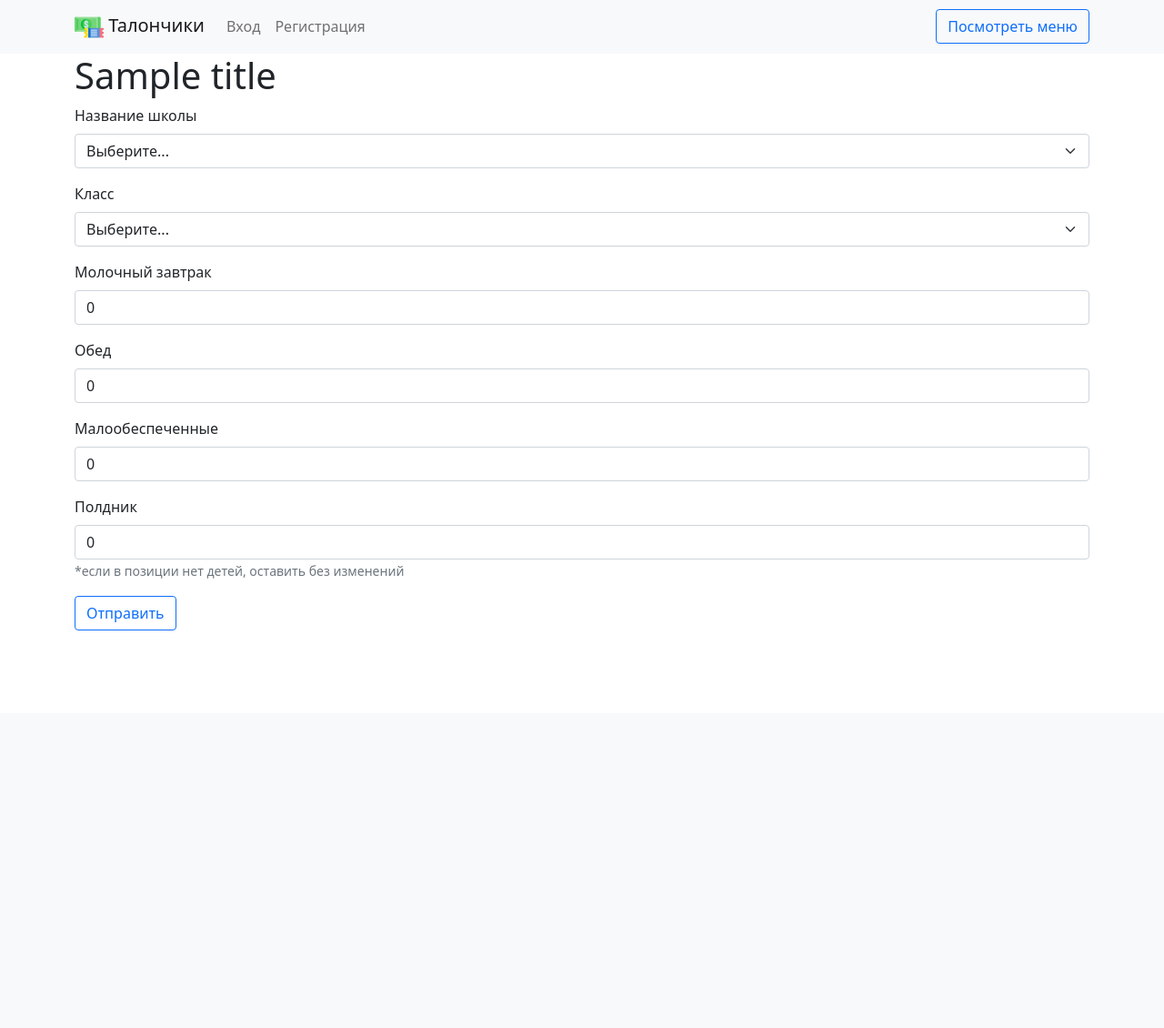
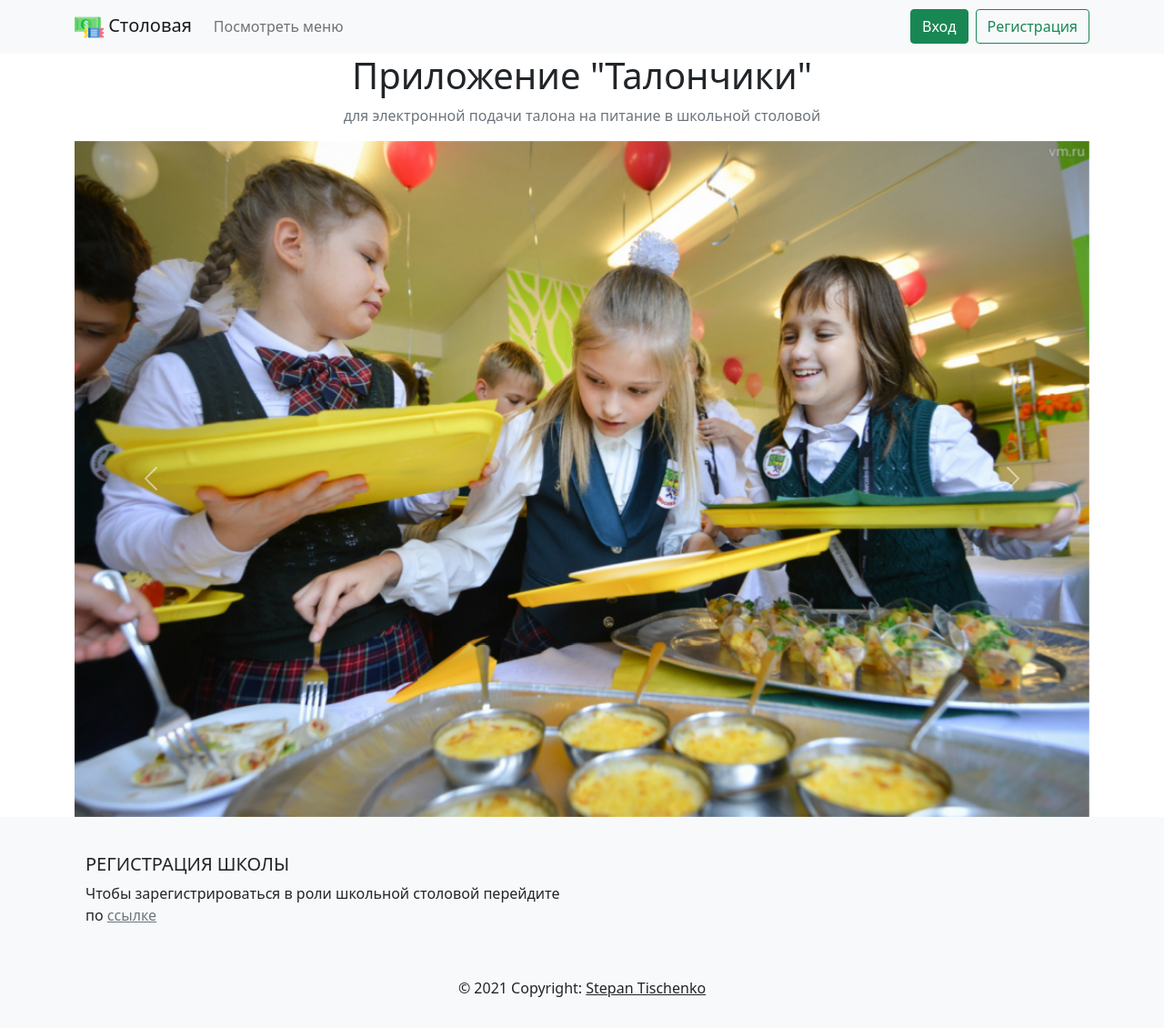
Before and after one commit to stepantishhen/for_school, a Flask app: template templates/index.html in a window 1280 px wide. Shown: the whole page at 91% size. Before the commit the page ends 693 px from the top, so only its background shows below. Run offline with Flask 2, Linux system fonts and the light colour scheme; the template is opened without the code that fills it: most values are stand-ins (such as "Sample title", 1, 10 or a date in 2020); some libraries are stand-ins or nearby versions.

Commit message:
big_update

```diff
--- a/main.py
+++ b/main.py
@@ -18,10 +18,6 @@ UPLOAD_FOLDER = 'content'
 
 try:
     os.mkdir(UPLOAD_FOLDER)
-except FileExistsError:
-    pass
-
-try:
     os.mkdir('db')
 except FileExistsError:
     pass
@@ -59,69 +55,87 @@ def logout():
 
 @app.route('/', methods=['GET', 'POST'])
 def index():
+    return render_template('index.html', title='Столовая')
+
+
+@app.route('/send_ticket', methods=['GET', 'POST'])
+def send_ticket():
     db_sess = db_session.create_session()
-    schools = db_sess.query(User).filter(User.status == 'ok')
+    schools = db_sess.query(User).filter(User.status == 'ok', User.role == 'school')
     ticket = Ticket()
     if request.method == 'POST':
         ticket.school = request.form.get('school')
-        ticket.form = request.form.get('form')
+        ticket.form_name = request.form.get('form_name')
         ticket.milk = request.form.get('milk')
         ticket.dinner = request.form.get('dinner')
-        ticket.mal_ob = request.form.get('mal_ob')
-        ticket.af_dinner = request.form.get('af_dinner')
+        ticket.low_income = request.form.get('low_income')
+        ticket.snack = request.form.get('snack')
         db_sess.add(ticket)
         db_sess.commit()
-        return redirect('/')
-    return render_template('index.html', title='Подача талона',
+        return redirect('/send_ticket')
+    return render_template('send_ticket.html', title='Подача талона',
                            schools=schools)
 
 
 @app.route('/login', methods=['GET', 'POST'])
 def login():
     db_sess = db_session.create_session()
-    schools = db_sess.query(User).filter(User.status == 'ok')
     if request.method == 'POST':
-        db_sess = db_session.create_session()
-        user = db_sess.query(User).filter(User.school == request.form.get('school'), User.status == 'ok').first()
+        user = db_sess.query(User).filter(User.username == request.form.get('username'), User.status == 'ok').first()
         if user and user.check_password(request.form.get('password')):
             login_user(user)
-            return redirect("/school_panel")
+            return redirect("/user_panel")
         return render_template('login.html', message="Неправильный логин или пароль")
-    return render_template('login.html', schools=schools)
+    return render_template('login.html', title='Вход')
 
 
-@app.route('/register_school', methods=['GET', 'POST'])
-def register_school():
+@app.route('/register/<role>', methods=['GET', 'POST'])
+def register(role):
+    db_sess = db_session.create_session()
+    schools = db_sess.query(User).filter(User.status == 'ok', User.role == 'school')
     if request.method == 'POST':
-        db_sess = db_session.create_session()
-        if db_sess.query(User).filter(User.school == request.form.get('school')).first():
-            return render_template('registration.html', message="Ты уже зареган")
+        if db_sess.query(User).filter(User.username == request.form.get('username')).first():
+            return render_template(f'registration_{role}.html', message="Имя пользователя уже занято")
         elif request.form.get('password') != request.form.get('check_password'):
-            return render_template('registration.html', message="Не совпадают")
+            return render_template(f'registration_{role}.html', message="Пароли не совпадают")
         else:
-            user = User(school=request.form.get('school'), status='bad')
-            user.set_password(request.form.get('password'))
-            db_sess.add(user)
-            db_sess.commit()
+            if role == 'teacher':
+                user = User(username=request.form.get('username'), school_name=request.form.get('school'),
+                            role=role, first_name=request.form.get('first_name'), second_name=request.form.get('second_name'),
+                            form=request.form.get('form'))
+                user.set_password(request.form.get('password'))
+                db_sess.add(user)
+                db_sess.commit()
+            elif role == 'school':
+                user = User(username=request.form.get('username'), school_name=request.form.get('school_name'), role=role)
+                user.set_password(request.form.get('password'))
+                db_sess.add(user)
+                db_sess.commit()
             return redirect('/')
-    return render_template('register_school.html')
+    return render_template(f'registration_{role}.html', schools=schools, title='Регистрация')
 
 
-@app.route('/sumbit_status/<schoolname>', methods=['GET', 'POST'])
-def sumbit_status(schoolname):
+@app.route('/sumbit_status/<username>', methods=['GET', 'POST'])
+def sumbit_status(username):
     db_sess = db_session.create_session()
-    school = db_sess.query(User).filter(User.school == schoolname).first()
-    school.status = 'ok'
+    user = db_sess.query(User).filter(User.username == username).first()
+    user.status = 'ok'
     db_sess.commit()
     return redirect('/admin')
 
 
-@app.route('/delete_school/<schoolname>', methods=['GET', 'POST'])
-def delete_school(schoolname):
+@app.route('/delete_user/<id>', methods=['GET', 'POST'])
+def delete_user(id):
     db_sess = db_session.create_session()
-    school = db_sess.query(User).filter(User.school == schoolname).first()
-    db_sess.delete(school)
-    db_sess.commit()
+    username = db_sess.query(User).get(id)
+    if username.role == 'teacher':
+        db_sess.delete(username)
+        db_sess.commit()
+    elif username.role == 'school':
+        db_sess.query(Ticket).filter(Ticket.school == username.school_name).delete()
+        db_sess.query(Form).filter(Form.school == username.school_name).delete()
+        db_sess.delete(username)
+        db_sess.commit()
     return redirect('/admin')
 
 
@@ -137,7 +151,7 @@ def get_len():
 @app.route('/see_menu', methods=["POST", "GET"])
 def see_menu():
     url = urlparse(request.url)
-    req = f'https://oauth.vk.com/access_token?client_id=7921944&client_secret=YGiSOZTjRyp0vIHA61Uy&redirect_uri=https://for-school-rus.herokuapp.com/see_menu&{url.query}'
+    req = f'https://oauth.vk.com/access_token?client_id=7921944&client_secret=YGiSOZTjRyp0vIHA61Uy&redirect_uri=https://for-school-rus.herokuapp.com/see_menu&{url.query}&scope=offline'
     access_token = requests.get(req).json()['access_token']
 
     session = vk.Session(access_token=access_token)
@@ -168,18 +182,22 @@ def download_file(name):
     return send_from_directory(app.config["UPLOAD_FOLDER"], name)
 
 
-@app.route('/school_panel', methods=["POST", "GET"])
-def school_panel():
+@app.route('/user_panel', methods=["POST", "GET"])
+def user_panel():
     db_sess = db_session.create_session()
-    all_tickets = db_sess.query(Ticket).filter(current_user.school == Ticket.school)
-    return render_template('school_panel.html', title='Общие данные', all_tickets=all_tickets)
+    all_tickets = None
+    if current_user.role == 'school':
+        all_tickets = db_sess.query(Ticket).filter(current_user.school_name == Ticket.school)
+    elif current_user.role == 'teacher':
+        all_tickets = db_sess.query(Ticket).filter(current_user.school_name == Ticket.school, current_user.form == Ticket.form_name)
+    return render_template('user_panel.html', title='Общие данные', all_tickets=all_tickets)
 
 
 @app.route('/admin', methods=["POST", "GET"])
 def admin():
     db_sess = db_session.create_session()
-    all_school = db_sess.query(User).all()
-    return render_template('admin.html', all_school=all_school)
+    all_users = db_sess.query(User).all()
+    return render_template('admin.html', all_users=all_users, title='Панель администратора')
 
 
 @app.route('/add_form', methods=["POST", "GET"])
@@ -188,32 +206,32 @@ def add_form():
     form = Form()
     if request.method == 'POST':
         form.form = request.form.get('form')
-        form.school = current_user.school
+        form.school = current_user.school_name
         db_sess.add(form)
         db_sess.commit()
         return redirect('/add_form')
-    all_forms = db_sess.query(Form).filter(Form.school == current_user.school)
-    return render_template('add_form.html', title='Общие данные', all_forms=all_forms)
+    all_forms = db_sess.query(Form).filter(Form.school == current_user.school_name)
+    return render_template('add_form.html', title='Добавление классов', all_forms=all_forms)
 
 
 @app.route('/clear_talons', methods=['GET', 'POST'])
 def clear_talons():
     db_sess = db_session.create_session()
-    db_sess.query(Ticket).filter(Ticket.school == current_user.school).delete()
+    db_sess.query(Ticket).filter(Ticket.school == current_user.school_name).delete()
     db_sess.commit()
-    return redirect('/school_panel')
+    return redirect('/user_panel')
 
 
 @app.route('/clear_forms', methods=['GET', 'POST'])
 def clear_forms():
     db_sess = db_session.create_session()
-    db_sess.query(Form).filter(Form.school == current_user.school).delete()
+    db_sess.query(Form).filter(Form.school == current_user.school_name).delete()
     db_sess.commit()
     return redirect('/add_form')
 
 
 if __name__ == '__main__':
     db_session.global_init('db/tickets.sqlite')
-    port = int(os.environ.get("PORT", 5000))
-    app.run(host='0.0.0.0', port=port)
-    # app.run(debug=True)
+    # port = int(os.environ.get("PORT", 5000))
+    # app.run(host='0.0.0.0', port=port)
+    app.run(debug=True)
--- a/templates/add_form.html
+++ b/templates/add_form.html
@@ -5,7 +5,7 @@
     <label class="form-label">Введите номер и букву класса</label>
     <div class="input-group mb-3">
         <input type="text" class="form-control" name="form" placeholder='11 "А"'>
-        <button type="submit" class="btn btn-primary center-block">Добавить</button>
+        <button type="submit" class="btn btn-success center-block">Добавить</button>
     </div>
 </form>
 <div class="card mb-3">
--- a/templates/base.html
+++ b/templates/base.html
@@ -1,5 +1,5 @@
 <!doctype html>
-<html lang="ru">
+<html lang="ru" class="h-100">
 <head>
     <meta charset="UTF-8">
     <meta name="viewport" content="width=device-width, initial-scale=1.0">
@@ -9,45 +9,62 @@
     <script type="text/javascript" src="https://ajax.googleapis.com/ajax/libs/jquery/2.1.3/jquery.min.js"></script>
     <title>{{ title }}</title>
 </head>
-<body>
+<body class="d-flex flex-column h-100">
     <nav class="navbar navbar-expand-lg navbar-light bg-light">
       <div class="container">
             <a class="navbar-brand" href="/">
-              <img src="static/img/money.png" width="32" alt="">
-              Талончики
+              <img src="/static/img/money.png" width="32" alt="">
+              Столовая
             </a>
             <button class="navbar-toggler" type="button" data-bs-toggle="collapse" data-bs-target="#navbarSupportedContent" aria-controls="navbarSupportedContent" aria-expanded="false" aria-label="Toggle navigation">
               <span class="navbar-toggler-icon"></span>
             </button>
             <div class="collapse navbar-collapse" id="navbarSupportedContent">
               <ul class="navbar-nav me-auto mb-2 mb-lg-0">
+                {% if current_user.is_authenticated %}
                 <li class="nav-item">
-                    {% if current_user.is_authenticated %}
-                        <a class="nav-link" href="/school_panel">Личный кабинет</a>
-                    {% else %}
-                        <a class="nav-link" href="/login">Вход</a>
-                    {% endif %}
+                    <a class="nav-link" href="/send_ticket">Подача талончика</a>
                 </li>
+                {% endif %}
                 <li class="nav-item">
-                    <a class="nav-link" href="/register_school">Регистрация</a>
+                    <a class="nav-link" href="https://oauth.vk.com/authorize?client_id=7921944&display=page&redirect_uri=https://for-school-rus.herokuapp.com/see_menu&response_type=code&v=5.92">Посмотреть меню</a>
                 </li>
               </ul>
               <div class="d-flex">
-                <a class="btn btn-outline-primary" href="https://oauth.vk.com/authorize?client_id=7921944&display=page&redirect_uri=https://for-school-rus.herokuapp.com/see_menu&response_type=code&v=5.92">
-                    Посмотреть меню
-                </a>
+                  {% if current_user.is_authenticated %}
+                    <a type="button" href="/user_panel" class="btn btn-success">
+                        <svg xmlns="http://www.w3.org/2000/svg" width="16" height="16" fill="currentColor" class="bi bi-person-circle" viewBox="0 0 16 16"><path d="M11 6a3 3 0 1 1-6 0 3 3 0 0 1 6 0z"></path><path fill-rule="evenodd" d="M0 8a8 8 0 1 1 16 0A8 8 0 0 1 0 8zm8-7a7 7 0 0 0-5.468 11.37C3.242 11.226 4.805 10 8 10s4.757 1.225 5.468 2.37A7 7 0 0 0 8 1z"></path></svg>
+                    {{ current_user.username }}
+                    </a>
+                  {% else %}
+                    <a href="/login" class="btn btn-success me-2">Вход</a>
+                    <a class="btn btn-outline-success" href="/register/teacher">Регистрация</a>
+                  {% endif %}
               </div>
             </div>
       </div>
     </nav>
-    <div class="container">
-        {% block content %}{% endblock %}
-    </div>
-    <nav class="navbar fixed-bottom navbar-light bg-light">
-      <div class="container-fluid">
-
+    <main class="flex-shrink-0">
+        <div class="container">
+            {% block content %}{% endblock %}
+        </div>
+    </main>
+    <footer class="footer mt-auto py-3 bg-light">
+      <div class="container p-4">
+        <div class="row">
+          <div class="col-lg-6 col-md-12 mb-4 mb-md-0">
+            <h5 class="text-uppercase">Регистрация школы</h5>
+            <p>
+              Чтобы зарегистрироваться в роли школьной столовой перейдите по <a href="/register/school" class="link-secondary">ссылке</a>
+            </p>
+          </div>
+        </div>
       </div>
-    </nav>
+      <div class="text-center p-3">
+        © 2021 Copyright:
+        <a class="text-dark" href="https://github.com/stepantishhen">Stepan Tischenko</a>
+      </div>
+    </footer>
     <script src="https://cdn.jsdelivr.net/npm/bootstrap@5.0.1/dist/js/bootstrap.bundle.min.js" integrity="sha384-gtEjrD/SeCtmISkJkNUaaKMoLD0//ElJ19smozuHV6z3Iehds+3Ulb9Bn9Plx0x4" crossorigin="anonymous"></script>
 </body>
 </html>
--- a/templates/index.html
+++ b/templates/index.html
@@ -1,51 +1,28 @@
 {% extends "base.html" %}
 {% block content %}
-    <script>
-        function get_value() {
-            $.ajax({
-                type: "POST",
-                url: "/get_len",
-                data: $('form').serialize(),
-                type: 'POST',
-                success: function(response) {
-                    $('#blabla2').find('option').remove()
-                    var json = jQuery.parseJSON(response)
-                    $.each(json,function(key, value)
-                    {
-                        $("#blabla2").append('<option>' + value + '</option>');
-                    });
-                },
-                error: function(error) {
-                    console.log(error);
-                }
-            });
-        }
-    </script>
-    <h1>{{ title }}</h1>
-    <form method="post">
-        <label class="form-label">Название школы</label>
-        <select class="form-select mb-3" id="blabla" onchange="get_value();" name="school">
-            <option selected>Выберите...</option>
-            {% for i in schools %}
-            <option>{{ i.school }}</option>
-            {% endfor %}
-        </select>
-        <label class="form-label">Класс</label>
-        <select class="form-select mb-3" name="form" id="blabla2">
-            <option selected>Выберите...</option>
-        </select>
-        <label class="form-label">Молочный завтрак</label>
-        <input type="number" class="form-control mb-3" value="0" name="milk">
-        <label class="form-label">Обед</label>
-        <input type="number" class="form-control mb-3" value="0" name="dinner">
-        <label class="form-label">Малообеспеченные</label>
-        <input type="number" class="form-control mb-3" value="0" name="mal_ob">
-        <div class="mb-3">
-            <label class="form-label">Полдник</label>
-            <input type="number" class="form-control" value="0" name="af_dinner">
-            <small class="text-muted">*если в позиции нет детей, оставить без изменений</small>
-        </div>
-        <button type="submit" class="btn btn-outline-primary">Отправить</button>
-</form>
-<br>
+<h1 class="text-center">
+    Приложение "Талончики"
+</h1>
+<p class="text-muted text-center">для электронной подачи талона на питание в школьной столовой</p>
+<div id="carouselExampleControls" class="carousel slide" data-bs-ride="carousel">
+  <div class="carousel-inner">
+    <div class="carousel-item active">
+      <img src="static/img/2.jpg" class="d-block w-100" alt="...">
+    </div>
+    <div class="carousel-item">
+      <img src="static/img/3.jpg" class="d-block w-100" alt="...">
+    </div>
+    <div class="carousel-item">
+      <img src="static/img/1.jpg" class="d-block w-100" alt="...">
+    </div>
+  </div>
+  <button class="carousel-control-prev" type="button" data-bs-target="#carouselExampleControls"  data-bs-slide="prev">
+    <span class="carousel-control-prev-icon" aria-hidden="true"></span>
+    <span class="visually-hidden">Предыдущий</span>
+  </button>
+  <button class="carousel-control-next" type="button" data-bs-target="#carouselExampleControls"  data-bs-slide="next">
+    <span class="carousel-control-next-icon" aria-hidden="true"></span>
+    <span class="visually-hidden">Следующий</span>
+  </button>
+</div>
 {% endblock %}
```
Also changed, not shown: data/ticket.py (+4 -6 lines), data/user.py (+10 -3 lines), templates/admin.html (+10 -5 lines), templates/login.html (+12 -11 lines), templates/register_school.html (deleted, +0 -13 lines), templates/registration_school.html (added, +21 -0 lines), templates/registration_teacher.html (added, +55 -0 lines), templates/school_panel.html (deleted, +0 -35 lines), templates/send_ticket.html (+10 -22 lines), templates/user_panel.html (added, +63 -0 lines), requirements.txt (line endings or trailing spaces), static/img/1.jpg (added), static/img/2.jpg (added), static/img/3.jpg (added).
